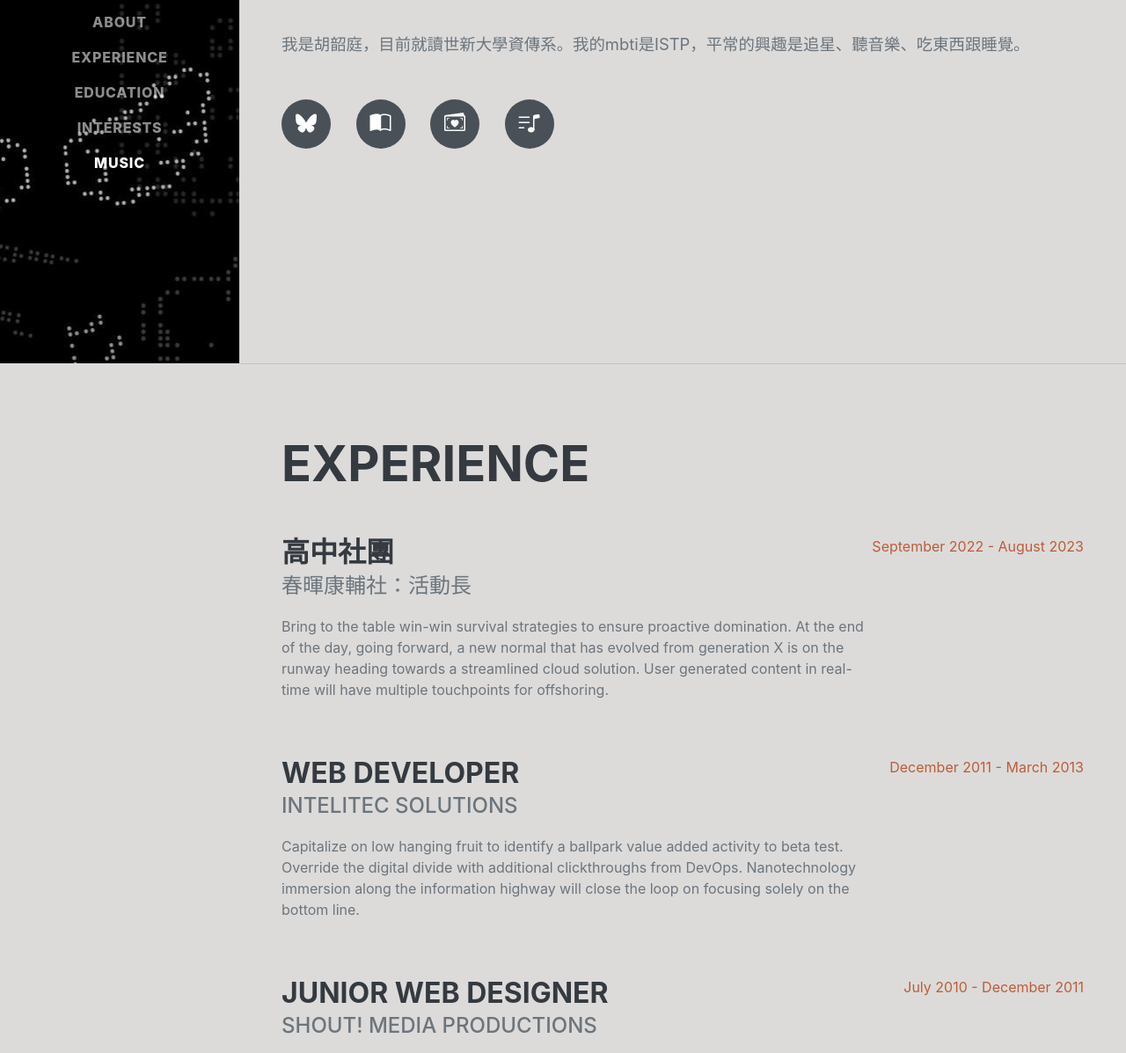
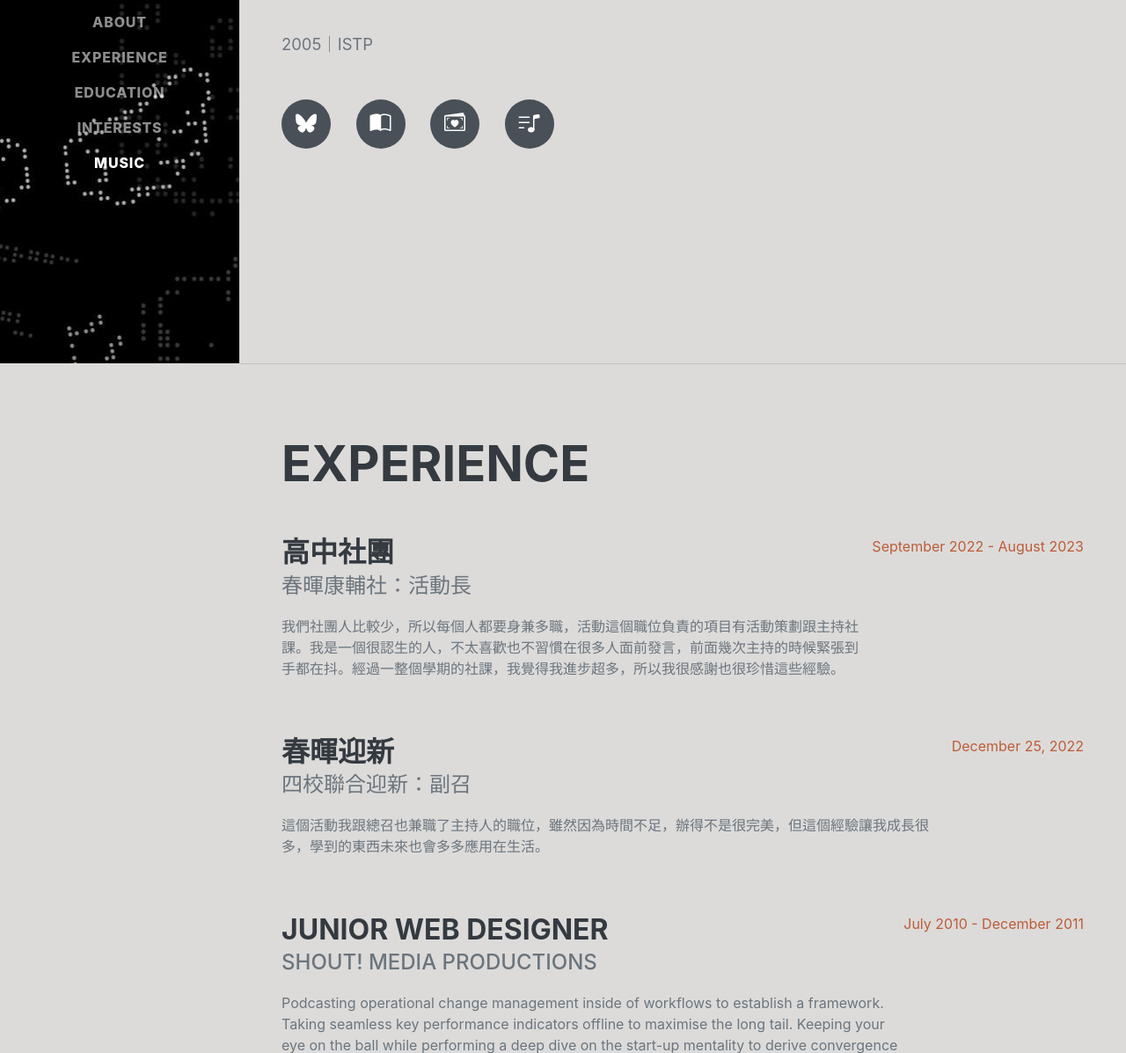
Before and after one commit to a113070045/a113070045.github.io, a plain HTML site: page index.html in a window 1280 px wide. Shown: the part 387-1584 px from the top of the page at 88% size. Drawn offline with nearby package versions, Linux system fonts and the light colour scheme; a web font is replaced by a local one.

Commit message:
Update index.html

```diff
--- a/index.html
+++ b/index.html
@@ -48,8 +48,7 @@
                         世新大學資訊傳播學系
                         <a href="mailto:a113070045@mail.shu.edu.tw">a113070045@mail.shu.edu.tw</a>
                     </div>
-                    <p class="lead mb-5">我是胡韶庭，目前就讀世新大學資傳系。我的mbti是ISTP，平常的興趣是追星、聽音樂、吃東西跟睡覺。
-                    </p>
+                    <p class="lead mb-5">2005｜ISTP</p>
                     <div class="social-icons">
                         <a class="social-icon" href="#!"><i class="bi bi-bluesky"></i></a>
                         <a class="social-icon" href="#!"><i class="bi bi-book-half"></i></a>
@@ -67,17 +66,17 @@
                         <div class="flex-grow-1">
                             <h3 class="mb-0">高中社團</h3>
                             <div class="subheading mb-3">春暉康輔社：活動長</div>
-                            <p>Bring to the table win-win survival strategies to ensure proactive domination. At the end of the day, going forward, a new normal that has evolved from generation X is on the runway heading towards a streamlined cloud solution. User generated content in real-time will have multiple touchpoints for offshoring.</p>
+                            <p>我們社團人比較少，所以每個人都要身兼多職，活動這個職位負責的項目有活動策劃跟主持社課。我是一個很認生的人，不太喜歡也不習慣在很多人面前發言，前面幾次主持的時候緊張到手都在抖。經過一整個學期的社課，我覺得我進步超多，所以我很感謝也很珍惜這些經驗。</p>
                         </div>
                         <div class="flex-shrink-0"><span class="text-primary">September 2022 - August 2023</span></div>
                     </div>
                     <div class="d-flex flex-column flex-md-row justify-content-between mb-5">
                         <div class="flex-grow-1">
-                            <h3 class="mb-0">Web Developer</h3>
-                            <div class="subheading mb-3">Intelitec Solutions</div>
-                            <p>Capitalize on low hanging fruit to identify a ballpark value added activity to beta test. Override the digital divide with additional clickthroughs from DevOps. Nanotechnology immersion along the information highway will close the loop on focusing solely on the bottom line.</p>
+                            <h3 class="mb-0">春暉迎新</h3>
+                            <div class="subheading mb-3">四校聯合迎新：副召</div>
+                            <p>這個活動我跟總召也兼職了主持人的職位，雖然因為時間不足，辦得不是很完美，但這個經驗讓我成長很多，學到的東西未來也會多多應用在生活。</p>
                         </div>
-                        <div class="flex-shrink-0"><span class="text-primary">December 2011 - March 2013</span></div>
+                        <div class="flex-shrink-0"><span class="text-primary">December 25, 2022</span></div>
                     </div>
                     <div class="d-flex flex-column flex-md-row justify-content-between mb-5">
                         <div class="flex-grow-1">
@@ -128,8 +127,11 @@
             <section class="resume-section" id="interests">
                 <div class="resume-section-content">
                     <h2 class="mb-5">Interests</h2>
-                    <p>追星໒꒱</p>
-                    <p class="mb-0">When forced indoors, I follow a number of sci-fi and fantasy genre movies and television shows, I am an aspiring chef, and I spend a large amount of my free time exploring the latest technology advancements in the front-end web development world.</p>
+                    <p>𖤐IVE ANYUJIN</p>
+                    <br>
+                    <p class="mb-0"></p>
+                    <p>Concert</p>
+                    <p class="mb-0">240303 SHOW WHAT i HAVE in Taipei ⋆ 250405 IVE SCOUT Day1 ⋆ 250406 IVE SCOUT Day2</p>
                 </div>
             </section>
             <hr class="m-0" />
```
